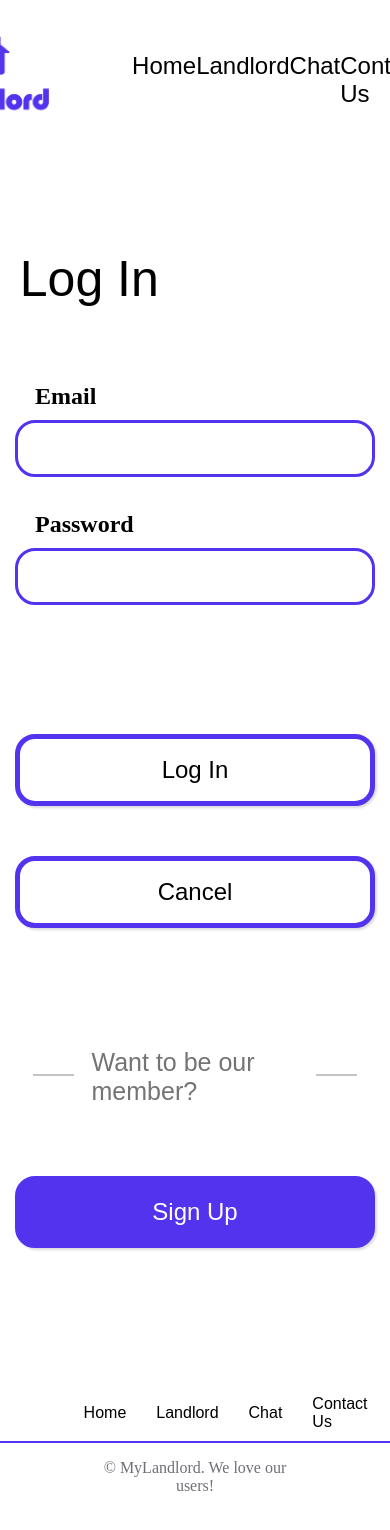
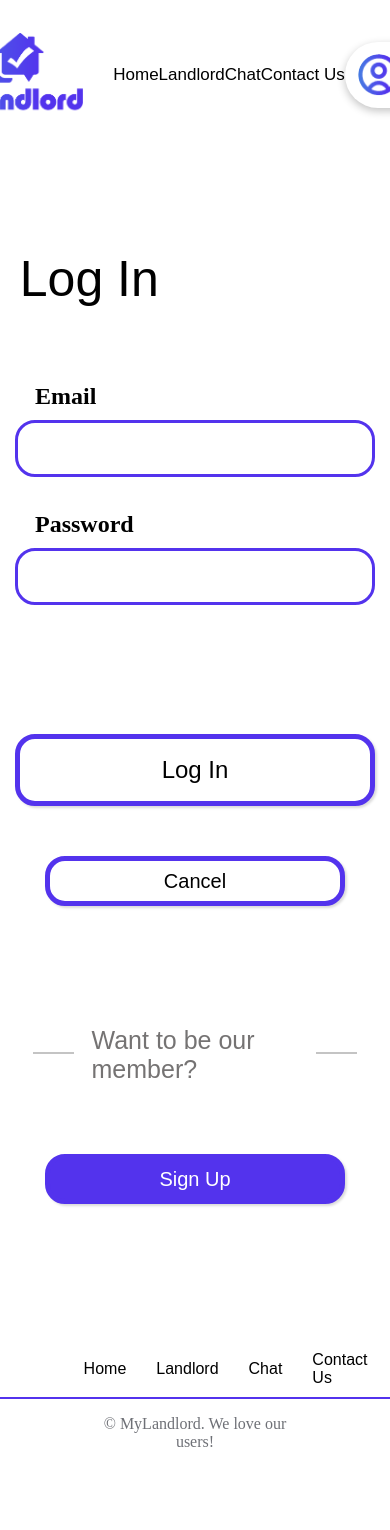
Before and after one commit to Hyerin22/myLandlord, a Next.js app: page /LogIn in a window 390 px wide. Shown: the top 1530 px of the page. Built offline with nearby package versions, Linux system fonts and the light colour scheme.

Commit message:
Home responsive without footer

```diff
--- a/src/comps/NavChat/index.js
+++ b/src/comps/NavChat/index.js
@@ -4,7 +4,7 @@ import {useRouter} from 'next/router';
 
 // ============ CSS ============== //
 const Nav = styled.div`
-  height: ${props=>props.height}px;
+  height: 114px;
   margin-right: ${props=>props.mright}px;
   box-sizing: border-box;
   display: flex;
@@ -15,11 +15,14 @@ const Nav = styled.div`
 
 const Content = styled.p`
   font-family: 'Heebo', sans-serif;
-  font-size: ${props=>props.pSize}px;
-  height: ${props=>props.pHeight}%;
-  font-weight: ${props=>props.pWeight};
+  font-size: 24px;
+  font-weight: 400;
   position: relative;
   color: ${props=>props.pColor};
+
+  @media (max-width: 1000px) {
+    font-size: 17px;
+  }
 
   :before{
     content : "";
@@ -54,11 +57,7 @@ const Content = styled.p`
 const NavChat =({
 
 // ============ Props
-  height = 114,
   marginright = "",
-  pSize = 24,
-  pWeight = 400,
-  pHeight = 40,
   pColor="",
   beforeWidth="0%",
   chatClick=()=>{}
@@ -92,13 +91,9 @@ const NavChat =({
     <Nav
       mright={marginright}
       // onClick={() => router.push("/Chat")}
-      height={height}
       onClick={chatClick}
     >
       <Content
-        pSize={pSize}
-        pWeight={pWeight}
-        pHeight={pHeight}
         pColor={pColor}
         beforeWidth={beforeWidth}
       >
--- a/src/comps/NavContact/index.js
+++ b/src/comps/NavContact/index.js
@@ -4,7 +4,7 @@ import {useRouter} from 'next/router';
 
 // ============ CSS ============== //
 const Nav = styled.div`
-  height: ${props=>props.height}px;
+  height: $114px;
   margin-right: ${props=>props.mright}px;
   box-sizing: border-box;
   display: flex;
@@ -15,11 +15,18 @@ const Nav = styled.div`
 
 const Content = styled.p`
   font-family: 'Heebo', sans-serif;
-  font-size: ${props=>props.pSize}px;
-  height: ${props=>props.pHeight}%;
-  font-weight: ${props=>props.pWeight};
+  font-size: 24px;
+  font-weight: 400;
   position: relative;
   color: ${props=>props.pColor};
+
+
+  @media (max-width: 1000px) {
+    font-size: 17px;
+    white-space: nowrap;
+    overflow-wrap: break-word;
+
+  }
 
   :before{
     content : "";
@@ -54,11 +61,7 @@ const Content = styled.p`
 const NavContact =({
 
 // ============ Props
-  height = 114,
   marginright = "",
-  pSize = 24,
-  pWeight = 400,
-  pHeight = 40,
   pColor="",
   beforeWidth="0%"
 
@@ -71,12 +74,8 @@ const NavContact =({
       <Nav
         mright={marginright}
         onClick={() => router.push("/ContactUs")}
-        height={height}
       >
         <Content
-          pSize={pSize}
-          pWeight={pWeight}
-          pHeight={pHeight}
           pColor= "#5333ED"
           beforeWidth = "100%"
         >
@@ -91,12 +90,8 @@ const NavContact =({
     <Nav
       mright={marginright}
       onClick={() => router.push("/ContactUs")}
-      height={height}
     >
       <Content
-        pSize={pSize}
-        pWeight={pWeight}
-        pHeight={pHeight}
         pColor={pColor}
         beforeWidth={beforeWidth}
       >
--- a/src/comps/NavHome/index.js
+++ b/src/comps/NavHome/index.js
@@ -4,7 +4,7 @@ import {useRouter} from 'next/router';
 
 // ============ CSS ============== //
 const Nav = styled.div`
-  height: ${props=>props.height}px;
+  height: 114px;
   margin-right: ${props=>props.mright}px;
   box-sizing: border-box;
   display: flex;
@@ -15,11 +15,14 @@ const Nav = styled.div`
 
 const Content = styled.p`
   font-family: 'Heebo', sans-serif;
-  font-size: ${props=>props.pSize}px;
-  height: ${props=>props.pHeight}%;
-  font-weight: ${props=>props.pWeight};
+  font-size: 24px;
+  font-weight: 400;
   position: relative;
   color: ${props=>props.pColor};
+
+  @media (max-width: 1000px) {
+    font-size: 17px;
+  }
 
   :before{
     content : "";
@@ -54,11 +57,7 @@ const Content = styled.p`
 const NavHome =({
 
 // ============ Props
-  height = 114,
   marginright = "",
-  pSize = 24,
-  pWeight = 400,
-  pHeight = 40,
   pColor="",
   beforeWidth="0%",
 
@@ -71,12 +70,8 @@ const NavHome =({
       <Nav
         mright={marginright}
         onClick={() => router.push("/")}
-        height={height}
       >
         <Content
-          pSize={pSize}
-          pWeight={pWeight}
-          pHeight={pHeight}
           pColor= "#5333ED"
           beforeWidth = "100%"
         >
@@ -91,12 +86,8 @@ const NavHome =({
     <Nav
       mright={marginright}
       onClick={() => router.push("/")}
-      height={height}
     >
       <Content
-        pSize={pSize}
-        pWeight={pWeight}
-        pHeight={pHeight}
         pColor={pColor}
         beforeWidth={beforeWidth}
       >
--- a/src/comps/NavLandlord/index.js
+++ b/src/comps/NavLandlord/index.js
@@ -4,7 +4,7 @@ import {useRouter} from 'next/router';
 
 // ============ CSS ============== //
 const Nav = styled.div`
-  height: ${props=>props.height}px;
+  height: 114px;
   margin-right: ${props=>props.mright}px;
   box-sizing: border-box;
   display: flex;
@@ -15,11 +15,14 @@ const Nav = styled.div`
 
 const Content = styled.p`
   font-family: 'Heebo', sans-serif;
-  font-size: ${props=>props.pSize}px;
-  height: ${props=>props.pHeight}%;
-  font-weight: ${props=>props.pWeight};
+  font-size: 24px;
+  font-weight: 400;
   position: relative;
   color: ${props=>props.pColor};
+
+  @media (max-width: 1000px) {
+    font-size: 17px;
+  }
 
   :before{
     content : "";
@@ -51,14 +54,10 @@ const Content = styled.p`
 
 // ============ Function ============== //
 // ============ Layout
-const NavHome =({
+const NavLandlord =({
 
 // ============ Props
-  height = 114,
   marginright = "",
-  pSize = 24,
-  pWeight = 400,
-  pHeight = 40,
   pColor="",
   beforeWidth="0%"
 
@@ -71,12 +70,8 @@ const NavHome =({
       <Nav
         mright={marginright}
         onClick={() => router.push("/Landlord")}
-        height={height}
       >
         <Content
-          pSize={pSize}
-          pWeight={pWeight}
-          pHeight={pHeight}
           pColor= "#5333ED"
           beforeWidth = "100%"
         >
@@ -91,12 +86,8 @@ const NavHome =({
     <Nav
       mright={marginright}
       onClick={() => router.push("/Landlord")}
-      height={height}
     >
       <Content
-        pSize={pSize}
-        pWeight={pWeight}
-        pHeight={pHeight}
         pColor={pColor}
         beforeWidth={beforeWidth}
       >
@@ -106,4 +97,4 @@ const NavHome =({
   );
 }
 
-export default NavHome;
+export default NavLandlord;
--- a/src/comps/Navi/index.js
+++ b/src/comps/Navi/index.js
@@ -25,6 +25,10 @@ const Cont = styled.div`
   box-sizing: border-box;
   z-index: 999;
   margin-bottom: ${props => props.cmarginB}px;
+
+  @media (max-width: 1000px) {
+    width: 100%;
+	}
 `
 const NavCont = styled.div`
   width:100%;
@@ -33,11 +37,9 @@ const NavCont = styled.div`
 `
 
 const LeftBar =styled.div`
-  display:flex;
-  flex-direction: row;
-  flex: 1.5;
-  align-items:center;
-  justify-content:space-between;
+  display: grid;
+  grid-template-columns: repeat(4, 1fr);
+
 `
 const RightBar = styled.div`
   display:flex;
@@ -65,14 +67,10 @@ const Navi =({
 // ============ Layout
   return (
     <Cont cpadding={cpadding} cmarginB={cmarginB} >
-      <VerLogo
-        marginright= "83"
-        minwidth = "150px"
-      />
+      <VerLogo />
 
       <NavCont>
         <LeftBar>
-
           <NavHome />
           <NavLandlord />
           <NavChat chatClick={chatClick}/>
--- a/src/comps/RoutButton/index.js
+++ b/src/comps/RoutButton/index.js
@@ -16,8 +16,8 @@ const ButtonInput = styled.button`
     background-color:${props=>props.bg};
     border: ${props=>props.border};
     border-radius:${props=>props.radius}px;
-    width: ${props=>props.width}px;
-    height: ${props=>props.height}px;
+    width: 360px;
+    height:60px;
     font-size: ${props=>props.size}px;
     align-items:center;
     justify-content:center;
@@ -27,15 +27,23 @@ const ButtonInput = styled.button`
         transform: scale(0.85);
         transition-duration: 0.5s;
     }
+
+    @media(max-width:1000px){
+        width: 300px;
+        height: 50px;
+    }
 `;
 
 const ButtonText = styled.p`
     font-family: 'Heebo', sans-serif;
     color:${props=>props.color} ;
-    font-size: ${props=>props.fontSize};
+    font-size: 24px;
     text-align:center;
     font-weight: ${props=>props.fontWeight};
 
+    @media(max-width:1000px){
+        font-size: 20px;
+    }
 `;
 
 // ============ Function ============== //
@@ -46,13 +54,11 @@ const RoutButton = ({
     marginright="",
     bgcolor = "#ffffff",
     radius = 20,
-    width = 360,
-    height = 72,
+    // height = 72,
     border = "5px solid #5333ED;",
     routeTo = "/LogIn",
     bshadow = "rgba(0, 0, 0, 0.15) 1.95px 1.95px 2.6px",
     color="#000",
-    fontSize="24px",
     fontWeight="500",
     justify="center"
 
@@ -71,14 +77,11 @@ const RoutButton = ({
             <ButtonInput
                 bg={bgcolor}
                 radius={radius}
-                width={width}
-                height={height}
                 border={border}
                 bshadow={bshadow}
             >
                 <ButtonText
                 color={color}
-                fontSize={fontSize}
                 fontWeight={fontWeight}
                 >
                     {text}</ButtonText>
--- a/src/comps/VerLogo/index.js
+++ b/src/comps/VerLogo/index.js
@@ -4,22 +4,27 @@ import {useRouter} from 'next/router';
 
 // ============ CSS ============== //
 const LogoCont = styled.div`
-  width: ${props=>props.cwidth}px;
-  height: ${props=>props.cheight}px;
-  margin-right: ${props=>props.mright}px;
+  width: 202px;
+  height: 114px;
+  margin-right: 83px;
   margin-bottom: ${props=>props.mbttm}px;
   display:flex;
   justify-content:center;
   align-items:center;
-  cursor: ${props=>props.cursor};
+  cursor: pointer;
+
+  @media(max-width: 1000px){
+    margin-right: 30px;
+
+  }
 `;
 
 const Logo = styled.img`
-  width: ${props=>props.width}%;
-  height: ${props=>props.height}%;
+  width: 100%;
+  height: 100%;
   display: block;
   object-fit: contain;
-  min-width: ${props=>props.minwidth};
+  min-width: 150px;
 `
 // ============ Function ============== //
 const VerLogo = ({
@@ -29,16 +34,8 @@ const VerLogo = ({
 
 // ============ Props
   marginbttm = "",
-  marginright= 20,
-  cwidth = 202,
-  cheight = 114,
-  width = 100,
-  height = 100,
-  minwidth="",
   src= "./images/logo_vertical.png",
   alt="MyLandlord logo",
-  cursor="pointer"
-
 }) => {
 
 // ============ Router
@@ -47,17 +44,10 @@ const VerLogo = ({
 // ============ Layout
   return (
     <LogoCont
-      cwidth={cwidth}
-      cheight={cheight}
-      mright={marginright}
       mbttm={marginbttm}
       onClick={()=>router.push(routeTo)}
-      cursor={cursor}
     >
       <Logo
-        width={width}
-        height={height}
-        minwidth={minwidth}
         src={src}
         alt={alt}
       />
```
Also changed, not shown: src/comps/Features/index.js (+58 -34 lines), src/comps/HeroImage/index.js (+25 -20 lines), src/comps/Mediabox/index.js (+7 -2 lines), src/comps/TopNav/index.js (+16 -16 lines), src/pages/index.js (+111 -100 lines).
